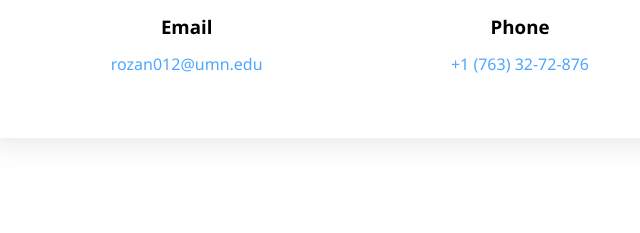
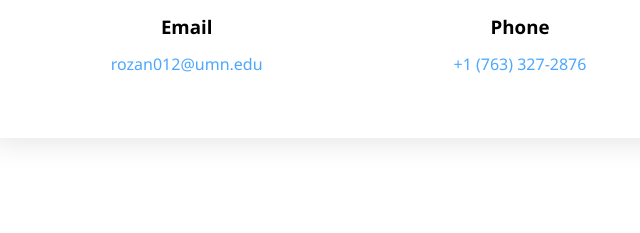
Before and after one commit to alexxxroz/mvp_atmospherix, a plain HTML site: page index.html in a window 1280 px wide. Shown: the part 1594-1827 px from the top of the page, 120-760 px from the left. Drawn offline with Linux system fonts and the light colour scheme.

Commit message:
Initial Commit

```diff
--- a/index.html
+++ b/index.html
@@ -224,7 +224,7 @@
                 <div class="contact-card">
                     <div class="contact-icon">📱</div>
                     <h3 class="contact-title">Phone</h3>
-                    <p class="contact-info"><a href="tel:+1234567890">+1 (763) 32-72-876</a></p>
+                    <p class="contact-info"><a href="tel:+1234567890">+1 (763) 327-2876</a></p>
                 </div>
 
                 <div class="contact-card">
```
